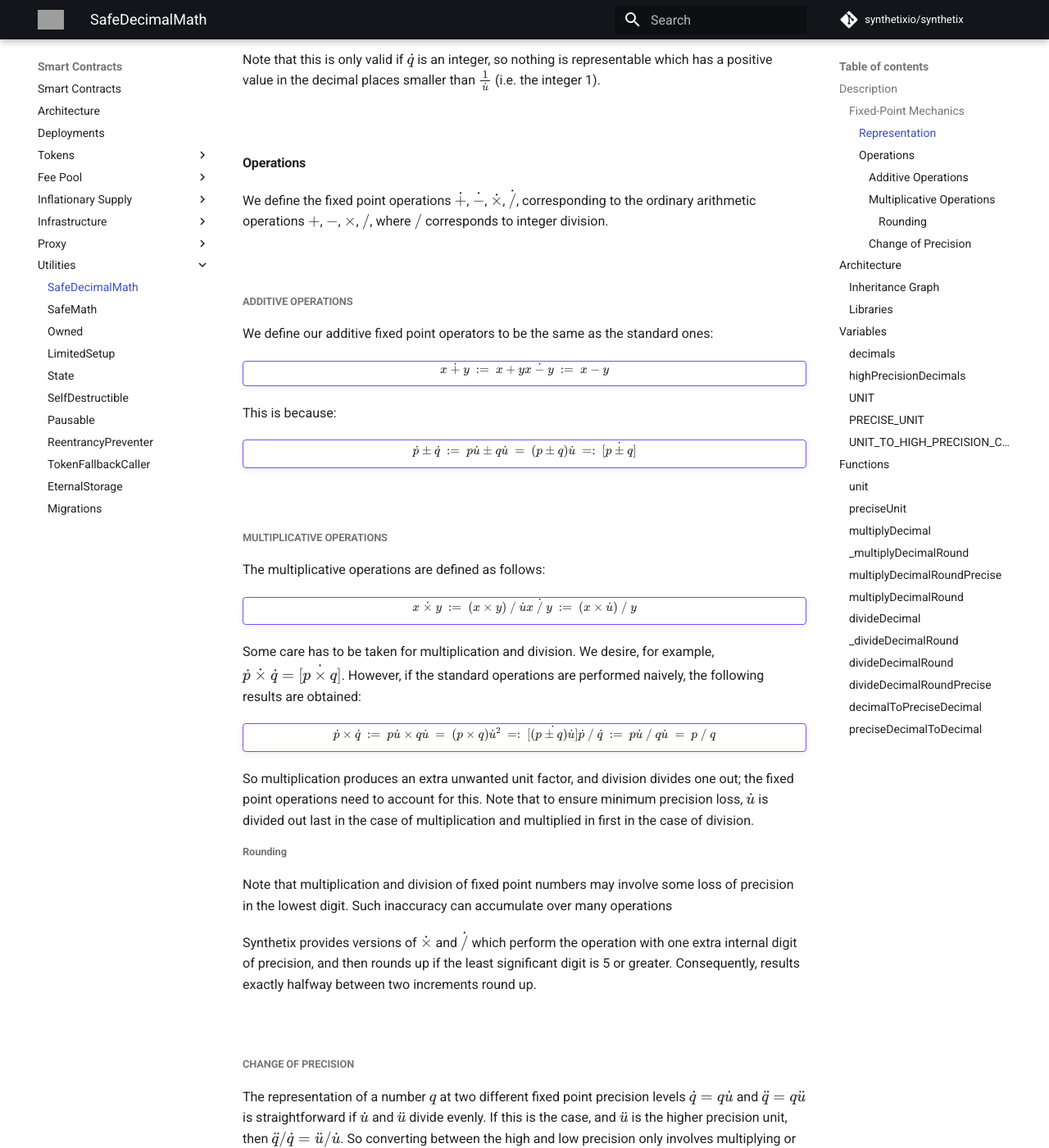
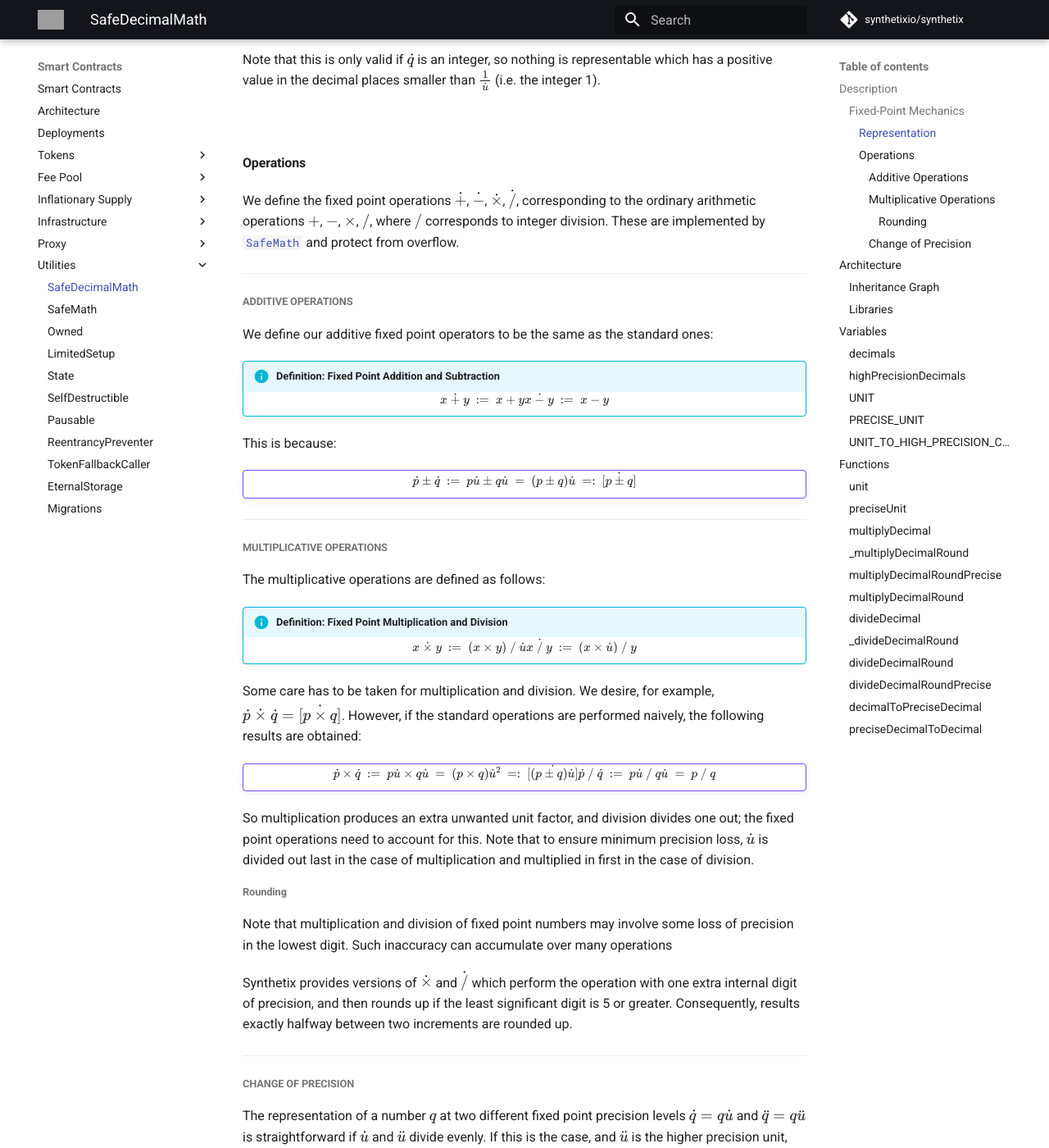
Before and after one commit to Synthetixio/synthetix, an MkDocs documentation site: the page built from docs/contracts/SafeDecimalMath.md, in a window 1280 px wide and 1400 px high, scrolled down 1098 px. Shown: the whole window at 82% size. Built offline with MkDocs 1.6.1 and Material for MkDocs 9.7.7, drawn with Linux system fonts in a browser that asks for light colours; formulas are drawn with MathJax 3; comment, search, counter and statistics services are not loaded; grey boxes are pictures that could not be loaded.

Commit message:
Improve SafeDecimalMath notes.

```diff
--- a/docs/contracts/SafeDecimalMath.md
+++ b/docs/contracts/SafeDecimalMath.md
@@ -36,15 +36,15 @@
 
 #### Operations
 
-We define the fixed point operations $\dot{+}$, $\dot{-}$, $\dot{\times}$, $\dot{/}$, corresponding to the ordinary arithmetic operations $+$, $-$, $\times$, $/$, where $/$ corresponds to integer division.
+We define the fixed point operations $\dot{+}$, $\dot{-}$, $\dot{\times}$, $\dot{/}$, corresponding to the ordinary arithmetic operations $+$, $-$, $\times$, $/$, where $/$ corresponds to integer division. These are implemented by [`SafeMath`](SafeMath.md) and protect from overflow.
 
-<section-sep />
+---
 
 ##### Additive Operations
 
 We define our additive fixed point operators to be the same as the standard ones:
 
-!!! example ""
+!!! info "Definition: Fixed Point Addition and Subtraction"
     $$
     x \ \dot{+} \ y \ := \ x + y \\
     x \ \dot{-} \ y \ := \ x - y
@@ -57,13 +57,13 @@
     \dot{p} \pm \dot{q} \ := \ p \dot{u} \pm q \dot{u} \ = \ (p \pm q) \dot{u} \ =: \ \dot{[p \pm q]}
     $$
 
-<section-sep />
+---
 
 ##### Multiplicative Operations
 
 The multiplicative operations are defined as follows:
 
-!!! example ""
+!!! info "Definition: Fixed Point Multiplication and Division"
     $$
     x \ \dot{\times} \ y \ := \ (x \times y) \ / \ \dot{u} \\
     x \ \dot{/} \ y \ := \ (x \times \dot{u}) \ / \ y
@@ -83,13 +83,15 @@
 
 Note that multiplication and division of fixed point numbers may involve some loss of precision in the lowest digit. Such inaccuracy can accumulate over many operations
 
-Synthetix provides versions of $\dot{\times}$ and $\dot{/}$ which perform the operation with one extra internal digit of precision, and then rounds up if the least significant digit is 5 or greater. Consequently, results exactly halfway between two increments round up.
+Synthetix provides versions of $\dot{\times}$ and $\dot{/}$ which perform the operation with one extra internal digit of precision, and then rounds up if the least significant digit is 5 or greater. Consequently, results exactly halfway between two increments are rounded up.
 
-<section-sep />
+---
 
 ##### Change of Precision
 
 The representation of a number $q$ at two different fixed point precision levels $\dot{q} = q \dot{u}$ and $\ddot{q} = q \ddot{u}$ is straightforward if $\dot{u}$ and $\ddot{u}$ divide evenly. If this is the case, and $\ddot{u}$ is the higher precision unit, then $\ddot{q} / \dot{q} = \ddot{u} / \dot{u}$. So converting between the high and low precision only involves multiplying or dividing by a factor of $\ddot{u} / \dot{u}$. Keep in mind that converting from a high precision to a low precision number involves some loss of information, and this operation is performed with rounding.
+
+---
 
 <section-sep />
 
```
